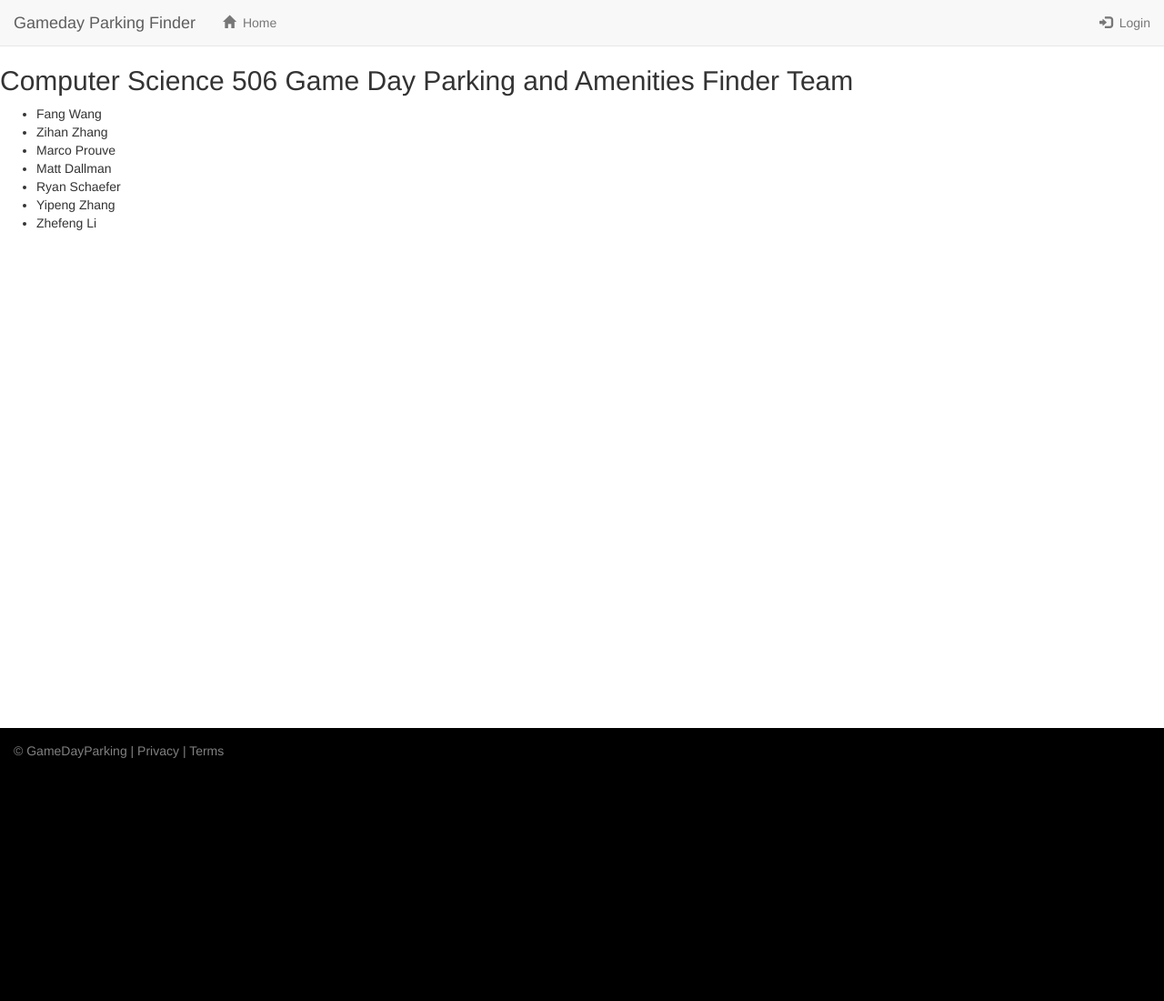
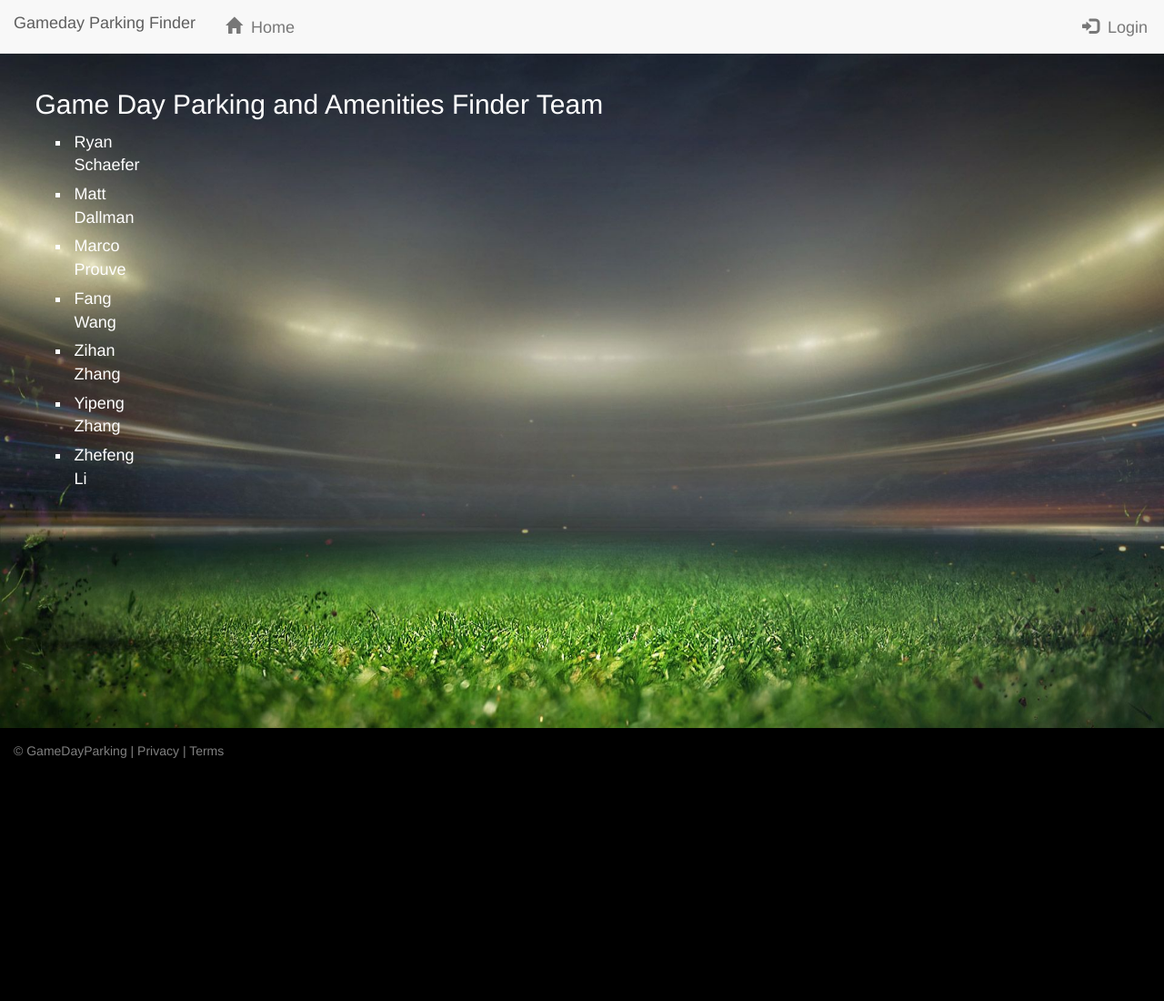
Before and after one commit to zyp5511/gamedayparking_amenities, a Django app: page /contact/ in a window 1280 px wide. Shown: the whole page at 91% size. Run offline with Django 3.2, Linux system fonts and the light colour scheme; some libraries are stand-ins or nearby versions.

Commit message:
updated style of contact us

```diff
--- a/parkingapp/templates/contact_us.html
+++ b/parkingapp/templates/contact_us.html
@@ -2,6 +2,46 @@
 {% load staticfiles %}
 
 <html lang="en">
+<style>
+ 	img.background {
+    	/* Set rules to fill background */
+    	min-height: 100%;
+    	min-width: 1024px;
+
+    	/* Set up proportionate scaling */
+    	width: 100%;
+    	height: auto;
+
+     	/* Set up positioning */
+     	position: fixed;
+     	top: 0;
+     	left: 0;
+
+     	z-index:-1;
+    }
+
+	ul {
+		color:white;
+    	display: block;
+    	list-style-type: square;
+    	margin-top: 1em;
+    	margin-bottom: 1em;
+    	margin-left: 3%;
+    	margin-right: 90%;
+    	padding-left: 40px;
+	}
+
+	ul li {
+		padding: 3px;
+		font-size:18px;
+	}
+
+	h2 {
+		padding-top: 2%;
+		margin-left: 3%;
+	}
+</style>
+
 	<head>
 		{% include "header.html" %}
 
@@ -29,14 +69,15 @@
 	<body>
 	 	{% block nav_bar %}{% endblock %}
 
+	 	<img class="background" src="{% static 'media/field.jpg' %}" alt="background">
 	 	<div class="Introduction">
-	 		<h2>Computer Science 506 Game Day Parking and Amenities Finder Team</h2>
+	 		<h2 style="color:white;">Game Day Parking and Amenities Finder Team</h2>
 	 		<ul>
+	 			<li>Ryan Schaefer</li>
+	 			<li>Matt Dallman</li>
+	 			<li>Marco Prouve</li>
 	 			<li>Fang Wang</li>
 	 			<li>Zihan Zhang</li>
-	 			<li>Marco Prouve</li>
-	 			<li>Matt Dallman</li>
-	 			<li>Ryan Schaefer</li>
 	 			<li>Yipeng Zhang</li>
 	 			<li>Zhefeng Li</li>
 	 		</ul>
```
